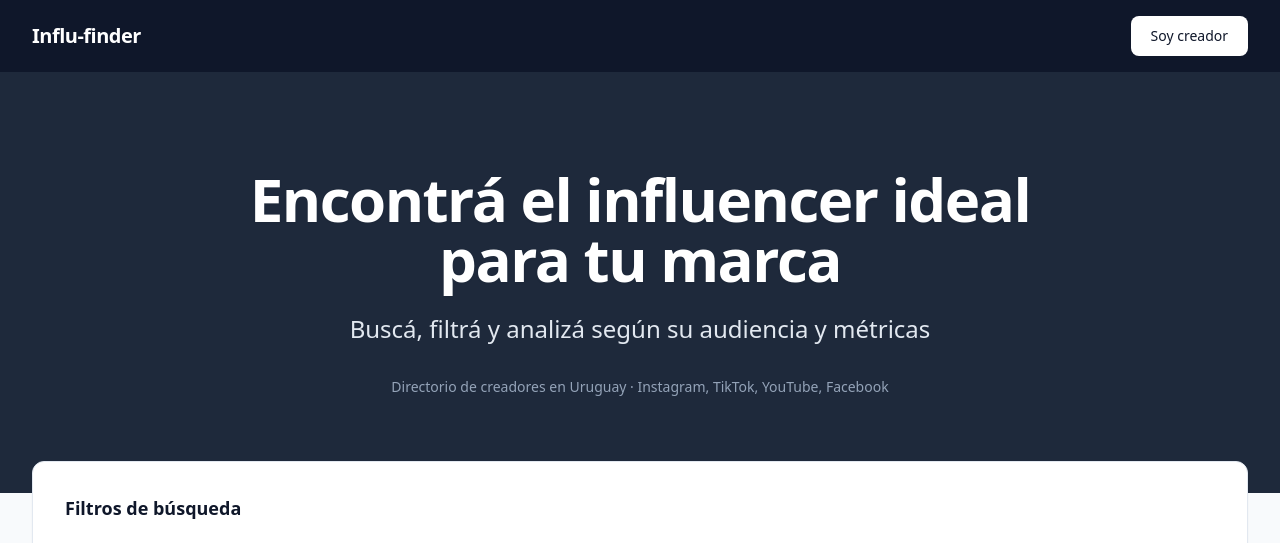
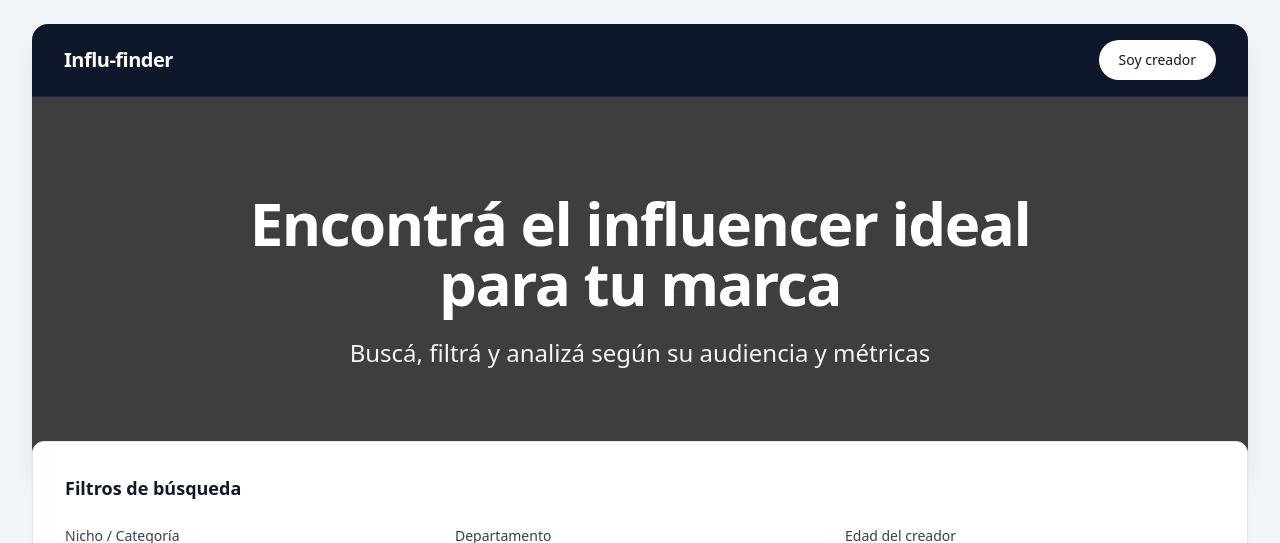
Before and after one commit to paulinasos4/InfluFinder, a Next.js app: page / in a window 1280 px wide. Shown: the top 543 px of the page. Built offline with nearby package versions, Linux system fonts and the light colour scheme; no server answers; the database is empty.

Commit message:
cambie los colores

```diff
--- a/app/creador/registro/page.tsx
+++ b/app/creador/registro/page.tsx
@@ -512,7 +512,7 @@
               <button
                 type="submit"
                 disabled={loading}
-                className="bg-slate-800 hover:bg-slate-700 text-white px-8 py-3 rounded-lg font-medium transition-colors disabled:opacity-50"
+                className="bg-[#3f3e3e] hover:bg-[#353434] text-white px-8 py-3 rounded-lg font-medium transition-colors disabled:opacity-50"
               >
                 {loading ? 'Enviando...' : 'Enviar registro'}
               </button>
--- a/app/globals.css
+++ b/app/globals.css
@@ -9,7 +9,8 @@
   --modash-dark: #0f172a;
   --modash-card: #ffffff;
   --muted: #848081;
-  --dark: #2d2d2d;
+  --dark: #3f3e3e;
+  --hero-bg: #585656;
 }
 
 body {
--- a/app/page.tsx
+++ b/app/page.tsx
@@ -5,17 +5,20 @@
 
 export default async function Home() {
   return (
-    <main className="min-h-screen bg-slate-50">
-      {/* Header estilo Modash: oscuro, minimalista */}
+    <main className="min-h-screen bg-slate-100">
+      {/* Contenedor con puntas circulares que no llega a los bordes (estilo Modash) */}
+      <div className="max-w-7xl mx-auto px-4 sm:px-6 lg:px-8 pt-4 sm:pt-6">
+        <div className="rounded-2xl overflow-hidden shadow-xl">
+          {/* Header */}
           <header className="bg-slate-900 border-b border-slate-800">
-        <div className="max-w-7xl mx-auto px-4 sm:px-6 lg:px-8 py-4">
+            <div className="px-4 sm:px-6 lg:px-8 py-4">
               <div className="flex justify-between items-center">
                 <Link href="/" className="flex items-center gap-2">
                   <span className="text-xl font-bold text-white tracking-tight">Influ-finder</span>
                 </Link>
                 <Link
                   href="/creador/registro"
-              className="bg-white text-slate-900 hover:bg-slate-100 px-5 py-2.5 rounded-lg font-medium transition-colors text-sm"
+                  className="bg-white text-slate-900 hover:bg-slate-100 px-5 py-2.5 rounded-full font-medium transition-colors text-sm"
                 >
                   Soy creador
                 </Link>
@@ -24,22 +27,21 @@
           </header>
 
           {/* Hero Section */}
-      <section className="bg-slate-800 py-16 md:py-24">
+          <section className="py-16 md:py-24 bg-[#3f3e3e]">
             <div className="max-w-4xl mx-auto px-4 sm:px-6 lg:px-8 text-center">
-          <h1 className="text-4xl md:text-5xl lg:text-6xl font-bold mb-6 tracking-tight leading-tight text-white drop-shadow-sm">
+              <h1 className="text-4xl md:text-5xl lg:text-6xl font-bold mb-6 tracking-tight leading-tight text-white">
                 Encontrá el influencer ideal para tu marca
               </h1>
-          <p className="text-xl md:text-2xl text-slate-200 mb-8 max-w-2xl mx-auto">
+              <p className="text-xl md:text-2xl text-gray-100 max-w-2xl mx-auto font-medium">
                 Buscá, filtrá y analizá según su audiencia y métricas
-          </p>
-          <p className="text-slate-400 text-sm">
-            Directorio de creadores en Uruguay · Instagram, TikTok, YouTube, Facebook
               </p>
             </div>
           </section>
+        </div>
+      </div>
 
       {/* Módulo de búsqueda y filtros */}
-      <section className="max-w-7xl mx-auto px-4 sm:px-6 lg:px-8 -mt-8 relative z-10">
+      <section className="max-w-7xl mx-auto px-4 sm:px-6 lg:px-8 -mt-6 relative z-10">
         <Suspense fallback={<div className="bg-white rounded-xl border border-slate-200 shadow-sm p-8 animate-pulse h-72" />}>
           <SearchFilters />
         </Suspense>
--- a/components/SearchFilters.tsx
+++ b/components/SearchFilters.tsx
@@ -175,7 +175,7 @@
       </div>
 
       <div className="mt-6 flex gap-3">
-        <button onClick={applyFilters} className="bg-slate-800 hover:bg-slate-700 text-white px-6 py-2.5 rounded-lg font-medium text-sm transition-colors">
+        <button onClick={applyFilters} className="bg-[#3f3e3e] hover:bg-[#353434] text-white px-6 py-2.5 rounded-lg font-medium text-sm transition-colors">
           Aplicar filtros
         </button>
         <button onClick={clearFilters} className="bg-white hover:bg-slate-50 text-slate-700 border border-slate-200 px-6 py-2.5 rounded-lg font-medium text-sm transition-colors">
--- a/tailwind.config.ts
+++ b/tailwind.config.ts
@@ -12,7 +12,8 @@
         background: 'var(--background)',
         foreground: 'var(--foreground)',
         muted: '#848081',
-        dark: '#2d2d2d',
+        dark: '#0d0d0d',
+        heroBg: '#0d0d0d',
       },
     },
   },
```
Lines whose indentation alone changed are shown as unchanged.
